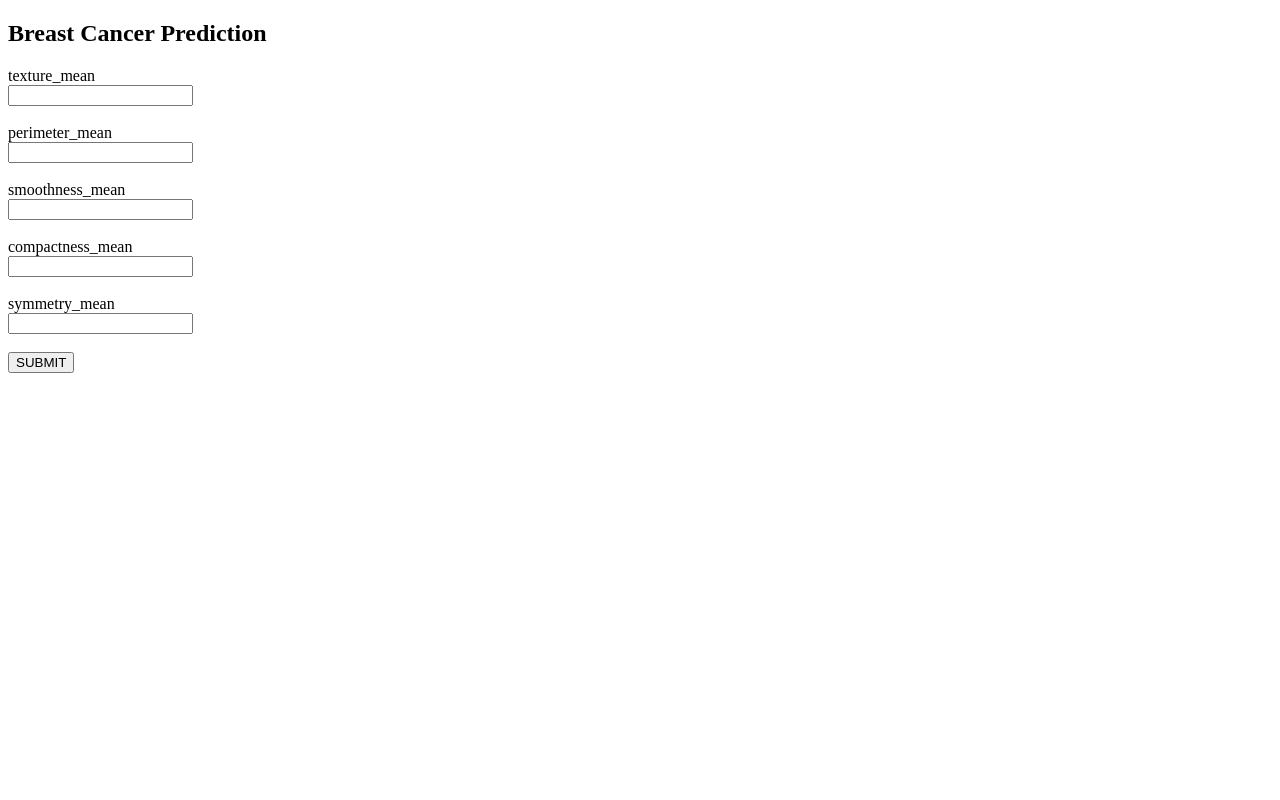
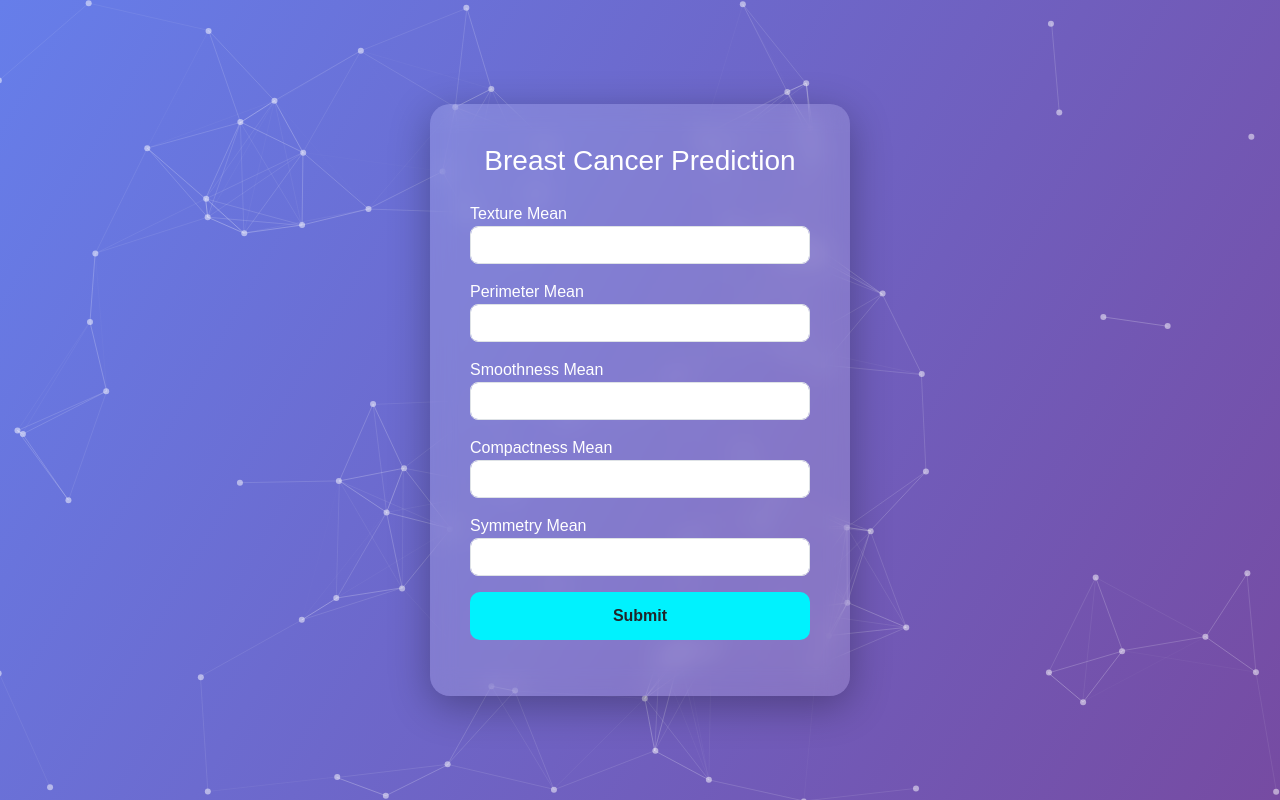
Before and after one commit to Palak-gupta-create/breast-cancer-ml-project, a Flask app: page / in a window 1280 px wide. Run offline with Flask 3, Linux system fonts and the light colour scheme; parts of the project's set-up code (start-up, migrations or seed data) failed here and were passed over.

Commit message:
Refactor form inputs for breast cancer prediction

```diff
--- a/templates/home.html
+++ b/templates/home.html
@@ -1,36 +1,107 @@
-<!DOCTYPE html>
-<html>
+<head>
 
-<head>
 <title>Breast Cancer Prediction</title>
+
+<link href="https://cdn.jsdelivr.net/npm/bootstrap@5.3.0/dist/css/bootstrap.min.css" rel="stylesheet">
+
+<link rel="stylesheet" href="{{ url_for('static', filename='style.css') }}">
+
+<script src="https://cdn.jsdelivr.net/npm/particles.js@2.0.0/particles.min.js"></script>
+
 </head>
 
 <body>
 
-<h2>Breast Cancer Prediction</h2>
+<div id="particles-js"></div>
+
+<div class="container-main">
+
+<div class="card-box">
+
+<h3 class="text-center mb-4">Breast Cancer Prediction</h3>
 
 <form action="/predict" method="post">
 
-<label>texture_mean</label><br>
-<input type="text" name="query1"><br><br>
+<div class="mb-3">
+<label>Texture Mean</label>
+<input type="number" step="any" name="query1" class="form-control" required>
+</div>
 
-<label>perimeter_mean</label><br>
-<input type="text" name="query2"><br><br>
+<div class="mb-3">
+<label>Perimeter Mean</label>
+<input type="number" step="any" name="query2" class="form-control" required>
+</div>
 
-<label>smoothness_mean</label><br>
-<input type="text" name="query3"><br><br>
+<div class="mb-3">
+<label>Smoothness Mean</label>
+<input type="number" step="any" name="query3" class="form-control" required>
+</div>
 
-<label>compactness_mean</label><br>
-<input type="text" name="query4"><br><br>
+<div class="mb-3">
+<label>Compactness Mean</label>
+<input type="number" step="any" name="query4" class="form-control" required>
+</div>
 
-<label>symmetry_mean</label><br>
-<input type="text" name="query5"><br><br>
+<div class="mb-3">
+<label>Symmetry Mean</label>
+<input type="number" step="any" name="query5" class="form-control" required>
+</div>
 
-<button type="submit">SUBMIT</button>
+<button class="btn btn-custom">Submit</button>
 
 </form>
 
-<h3>{{output}}</h3>
+{% if prediction_text %}
+
+<div class="result-box
+{% if 'not' in prediction_text.lower() %}
+success
+{% else %}
+danger
+{% endif %}
+">
+
+{{prediction_text}}
+
+</div>
+
+{% endif %}
+
+</div>
+
+</div>
+
+<script>
+
+particlesJS("particles-js",{
+
+"particles":{
+
+"number":{"value":80},
+
+"color":{"value":"#ffffff"},
+
+"shape":{"type":"circle"},
+
+"opacity":{"value":0.5},
+
+"size":{"value":3},
+
+"line_linked":{"enable":true,"distance":150,"color":"#ffffff","opacity":0.4,"width":1},
+
+"move":{"enable":true,"speed":3}
+
+},
+
+"interactivity":{
+
+"events":{"onhover":{"enable":true,"mode":"repulse"}}
+
+}
+
+});
+
+</script>
 
 </body>
 
```
